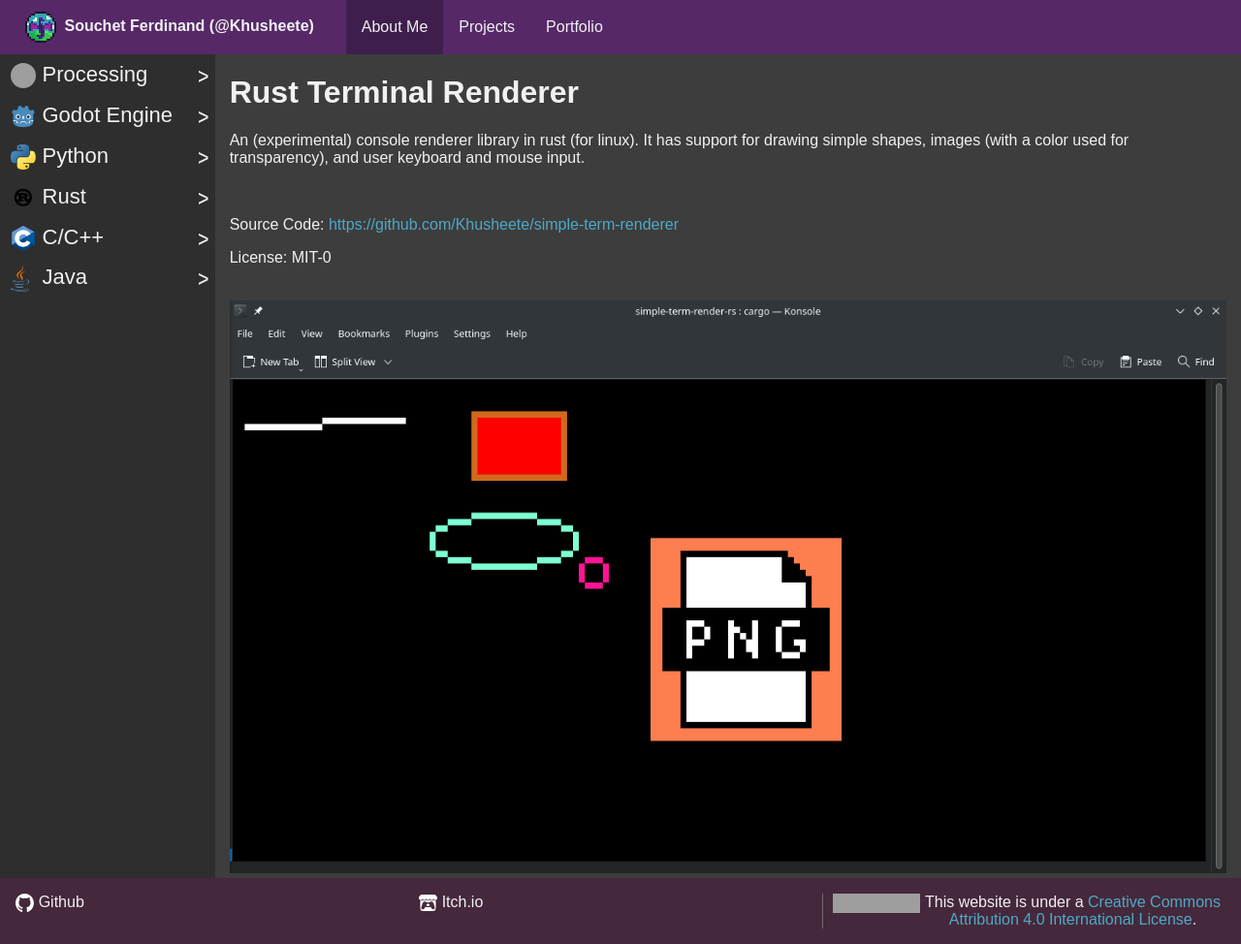
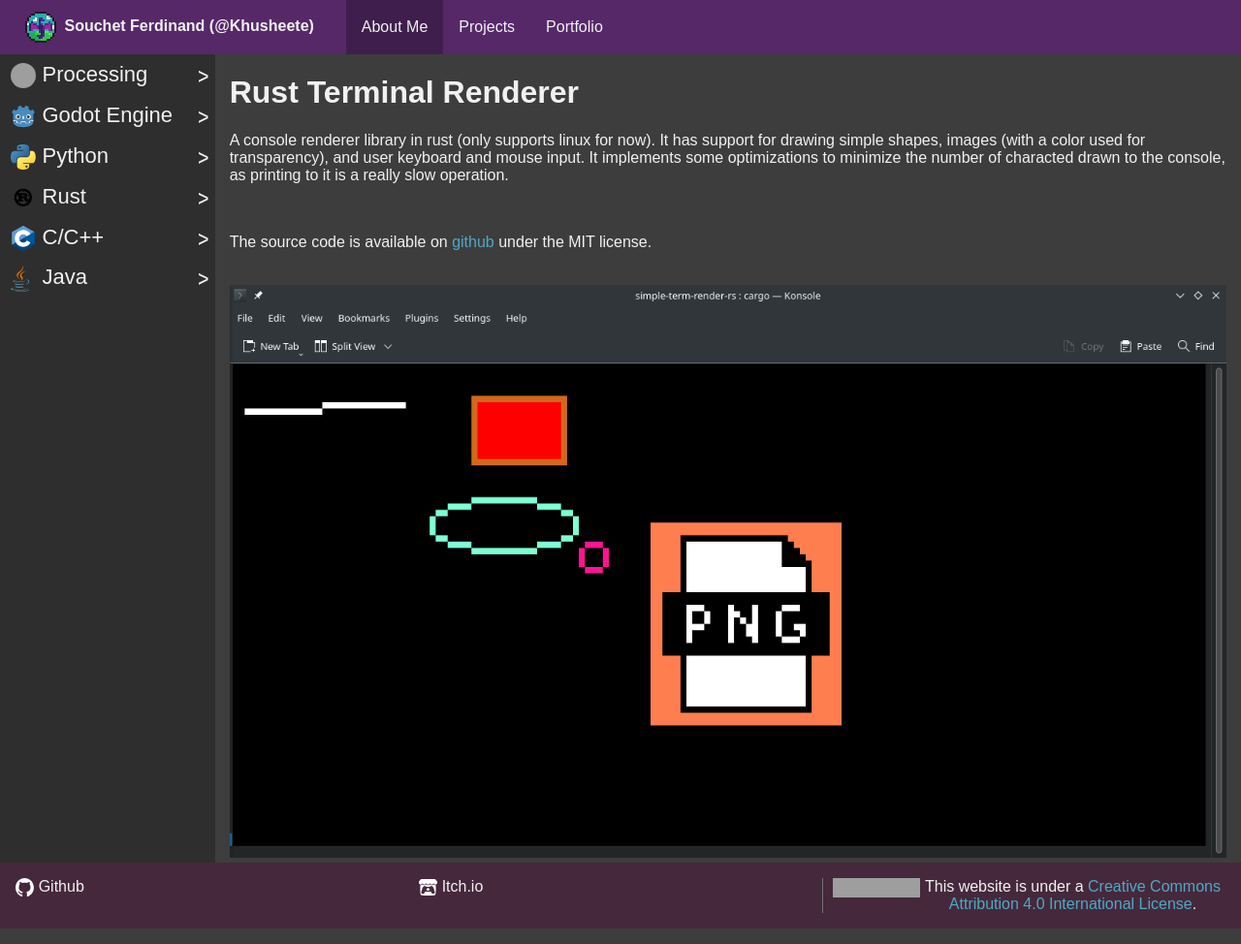
Before and after one commit to Khusheete/khusheete.github.io, a Jekyll site: the page built from projects/rust/terminal-renderer/index.html, in a window 1280 px wide. Shown: the whole page at 97% size. Built offline with Jekyll 4.4.1, drawn with Linux system fonts in a browser that asks for light colours; nearby versions of some CDN libraries; grey boxes are pictures that could not be loaded.

Commit message:
Changed rust/terminal-renderer project

```diff
--- a/projects/rust/terminal-renderer/index.html
+++ b/projects/rust/terminal-renderer/index.html
@@ -4,12 +4,16 @@ layout: "projects"
 
 <h1 class="title">Rust Terminal Renderer</h1>
 <p>
-    An (experimental) console renderer library in rust (for linux).
+    A console renderer library in rust (only supports linux for now).
 
-    It has support for drawing simple shapes, images (with a color used for transparency), and user keyboard and mouse input.
+    It has support for drawing simple shapes, images (with a color used for transparency), and user keyboard and mouse
+    input. It implements some optimizations to minimize the number of characted drawn to the console, as printing to it
+    is a really slow operation.
 </p>
 <br/>
-<p>Source Code: <a href="https://github.com/Khusheete/simple-term-renderer">https://github.com/Khusheete/simple-term-renderer</a></p>
-<p>License: MIT-0</p>
+<p>
+    The source code is available on <a href="https://github.com/Khusheete/simple-term-renderer">github</a> under the MIT
+    license.
+</p>
 <br/>
 <img src="screen0.png"></img>
```
